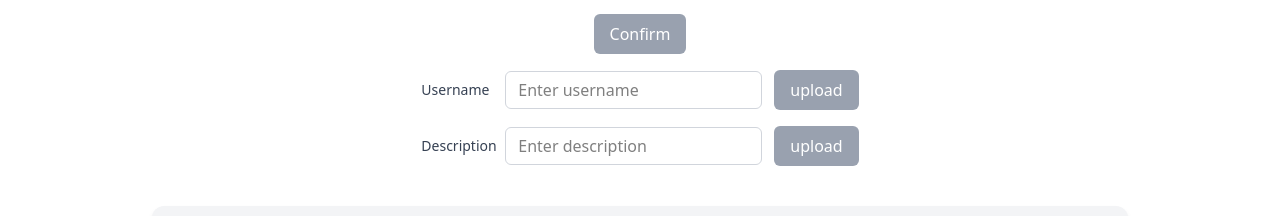
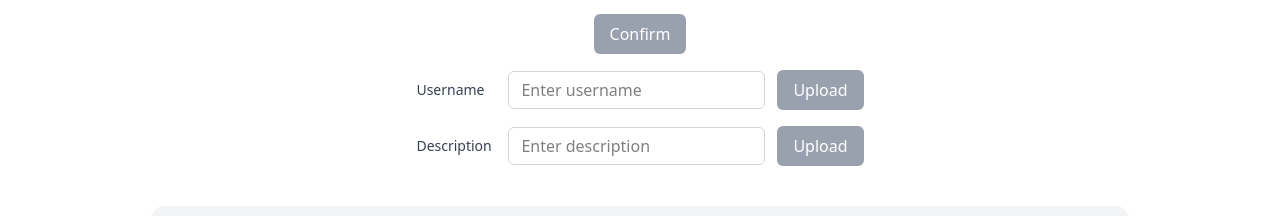
Before and after one commit to Sham1001/Manga-Site, a React (Vite) app in the folder M-fronted/: page /profile in a window 1280 px wide. Both pictures are taken after a click on the button "Edit". Shown: the part 443-659 px from the top of the page. Built offline with nearby package versions, Linux system fonts and the light colour scheme; no server answers.

Commit message:
Refactor Profile component layout and input handling

```diff
--- a/M-fronted/src/Pages/Profile.jsx
+++ b/M-fronted/src/Pages/Profile.jsx
@@ -169,37 +169,61 @@
                 onChange={(e) => setUploadImg(e.target.files[0])}
               />
               <div className="space-y-4">
-                <div className="flex items-center gap-3">
-                  <label htmlFor="Username" className="w-18 text-sm font-medium text-gray-700">
+                <div className="flex flex-col sm:flex-row sm:items-center gap-3">
+  <label
+    htmlFor="Username"
+    className="sm:w-20 text-sm font-medium text-gray-700"
+  >
     Username
   </label>
+
   <input
     onChange={(e) => setusername(e.target.value)}
     id="Username"
     value={username}
     type="text"
     placeholder="Enter username"
-                    className="flex-1 border border-gray-300 rounded-md px-3 py-1.5 focus:outline-none focus:ring-1 focus:ring-blue-500"
+    className="flex-1 w-full border border-gray-300 rounded-md px-3 py-1.5 focus:outline-none focus:ring-1 focus:ring-blue-500"
   />
-                  <button onClick={changeUsername} className={`cursor-not-allowed text-white px-4 py-2 rounded-md ${username === "" ? "bg-gray-400" : "cursor-pointer bg-blue-500 hover:bg-blue-600 transition"}`}>
-                    upload
+
+  <button
+    onClick={changeUsername}
+    className={`text-white px-4 py-2 rounded-md ${
+      username === ""
+        ? "bg-gray-400 cursor-not-allowed"
+        : "bg-blue-500 hover:bg-blue-600"
+    }`}
+  >
+    Upload
   </button>
 </div>
 
-                <div className="flex items-center gap-3">
-                  <label htmlFor="Description" className="w-18 text-sm font-medium text-gray-700">
+                <div className="flex flex-col sm:flex-row sm:items-center gap-3">
+  <label
+    htmlFor="Description"
+    className="sm:w-20 text-sm font-medium text-gray-700"
+  >
     Description
   </label>
+
   <input
     onChange={(e) => setDescription(e.target.value)}
     id="Description"
     value={deescription}
     type="text"
     placeholder="Enter description"
-                    className="flex-1 border border-gray-300 rounded-md px-3 py-1.5 focus:outline-none focus:ring-1 focus:ring-blue-500"
+    className="flex-1 w-full border border-gray-300 rounded-md px-3 py-1.5 focus:outline-none focus:ring-1 focus:ring-blue-500"
   />
-                  <button onClick={changeDescription} className={`cursor-not-allowed text-white px-4 py-2 rounded-md ${deescription === "" ? "bg-gray-400" : "cursor-pointer bg-blue-500 hover:bg-blue-600 transition"}`}>
-                    upload
+
+  <button
+    onClick={changeDescription}
+    className={`text-white px-4 py-2 rounded-md ${
+      deescription === ""
+        ? "bg-gray-400 cursor-not-allowed"
+        : "bg-blue-500 hover:bg-blue-600"
+    }`}
+  >
+    Upload
   </button>
 </div>
               </div>
```
Lines whose indentation alone changed are shown as unchanged.
